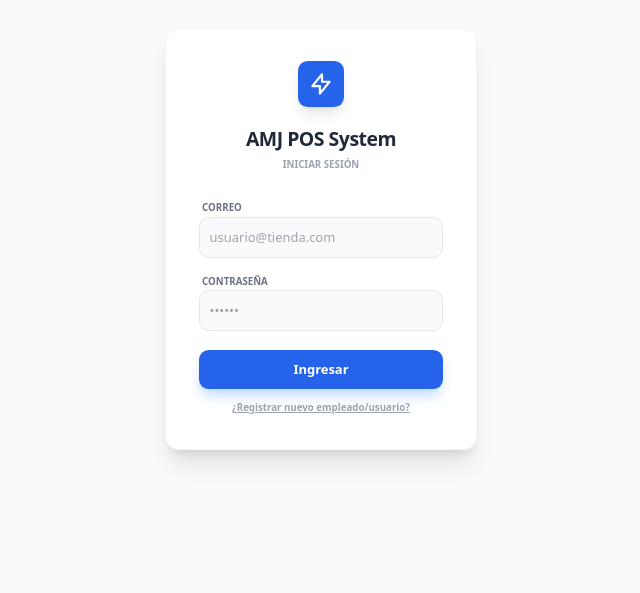
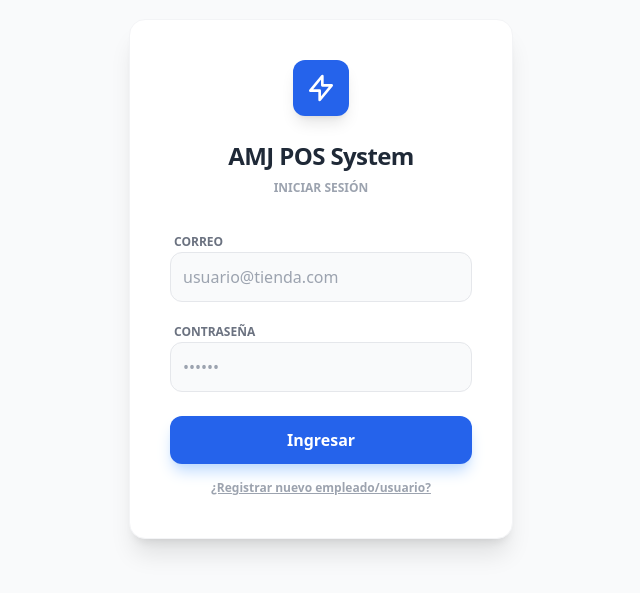
Before and after one commit to Amtzjb/amj-pos-system, a React (Vite) app: page / in a window 1280 px wide. Shown: the part 121-714 px from the top of the page, without its empty margins (319-959 px from the left). Built offline with nearby package versions, Linux system fonts and the light colour scheme; no server answers.

Commit message:
regrese a zoom normal

```diff
--- a/src/index.css
+++ b/src/index.css
@@ -1,16 +1,6 @@
 @tailwind base;
 @tailwind components;
 @tailwind utilities;
-
-/* Opción 1: Usando la propiedad zoom (Funciona en Chrome/Edge, ideal para POS) */
-body {
-  zoom: 0.9; /* Esto equivale al 90% */
-}
-
-/* Opción 2: Si usaste medidas REM (como en Tailwind) */
-html {
-  font-size: 14.4px; /* El default es 16px. 16 * 0.9 = 14.4px */
-}
 
 /* Un estilo base para que se vea limpio */
 body {
```
